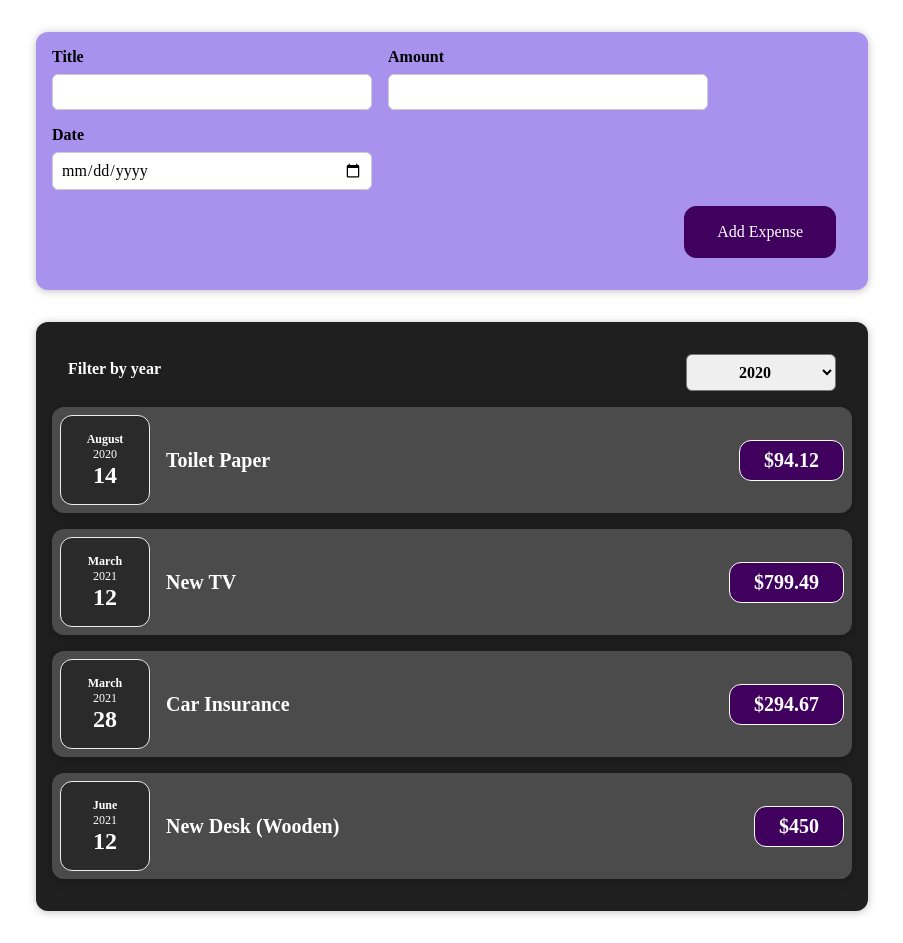
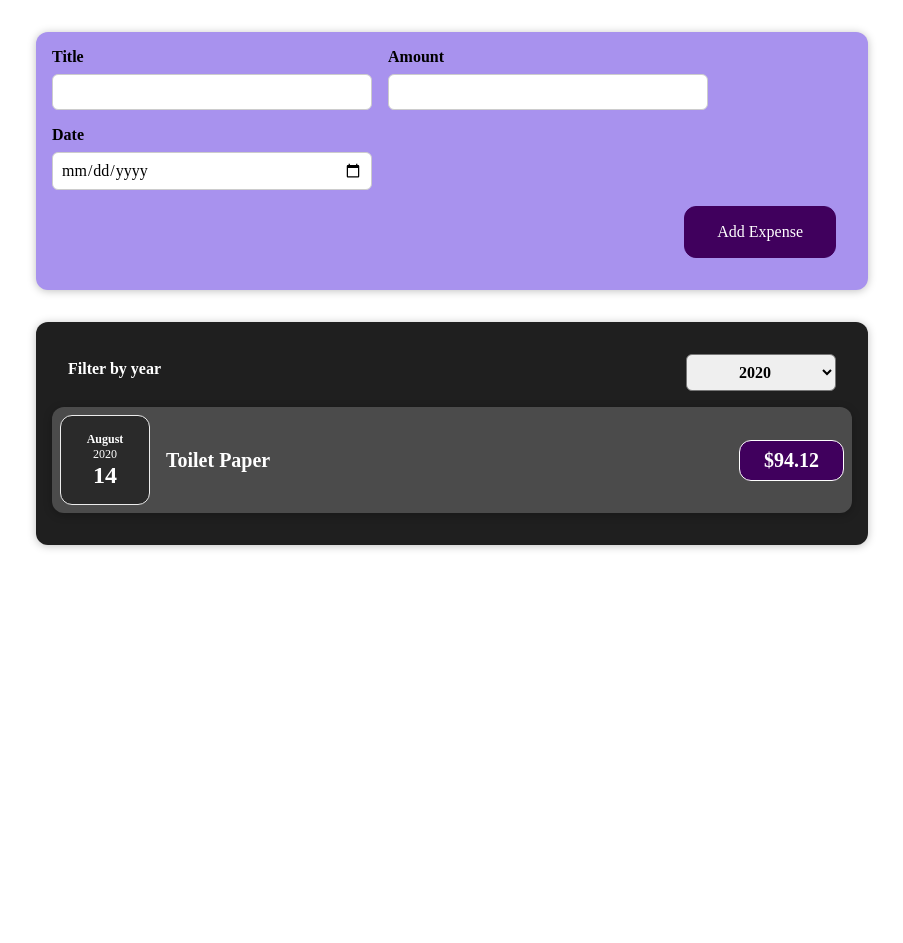
Before and after one commit to ajiajith001/react-tranining-expensive-tracker, a React (Create React App) app: page / in a window 1280 px wide. Shown: the whole page, without its empty margins (188-1091 px from the left). After the commit the page ends 800 px from the top, so only its background shows below. Built offline with nearby package versions, Linux system fonts and the light colour scheme.

Commit message:
adding filter by year

```diff
--- a/src/components/Expenses/Expenses.js
+++ b/src/components/Expenses/Expenses.js
@@ -11,13 +11,17 @@ function Expenses({ items }) {
     setFilteredYear(selectedYear);
   };
 
+  const filterdExpenses = items.filter((expense) => {
+    return expense.date.getFullYear().toString() === filteredYear;
+  });
+
   return (
     <Card className="expenses">
       <ExpensesFilter
         selected={filteredYear}
         onChangeFilter={filterChangeHandler}
       />
-      {items.map((expense) => (
+      {filterdExpenses.map((expense) => (
         <ExpenseItem
           key={expense.id}
           title={expense.title}
```
